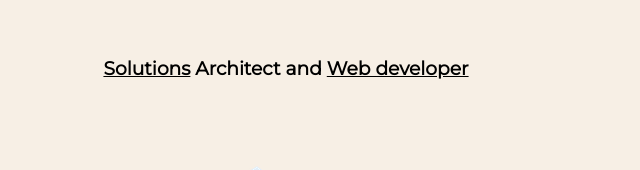
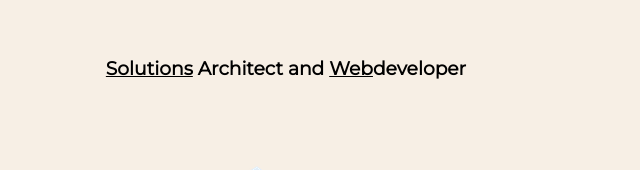
Before and after one commit to Hitech1370/mywebsite, a plain HTML site: page index.html in a window 1280 px wide. Shown: the part 235-405 px from the top of the page, 354-994 px from the left. Drawn offline with Linux system fonts and the light colour scheme.

Commit message:
correct span position

```diff
--- a/index.html
+++ b/index.html
@@ -13,7 +13,7 @@
         <div class="top-container">
             <img class="top_cloud" src="cloud.png" alt="cloud_img">
             <h1>Mehrnaz Nemati</h1>
-            <h3><span>Solutions</span> Architect and <span>Web developer</span></h3>
+            <h3><span>Solutions</span> Architect and <span>Web</span>developer</h3>
             <img class="bottom_cloud" src="cloud.png" alt="cloud_img">
             <img src="mountain.png" alt="mountain.png">
         </div>
```
